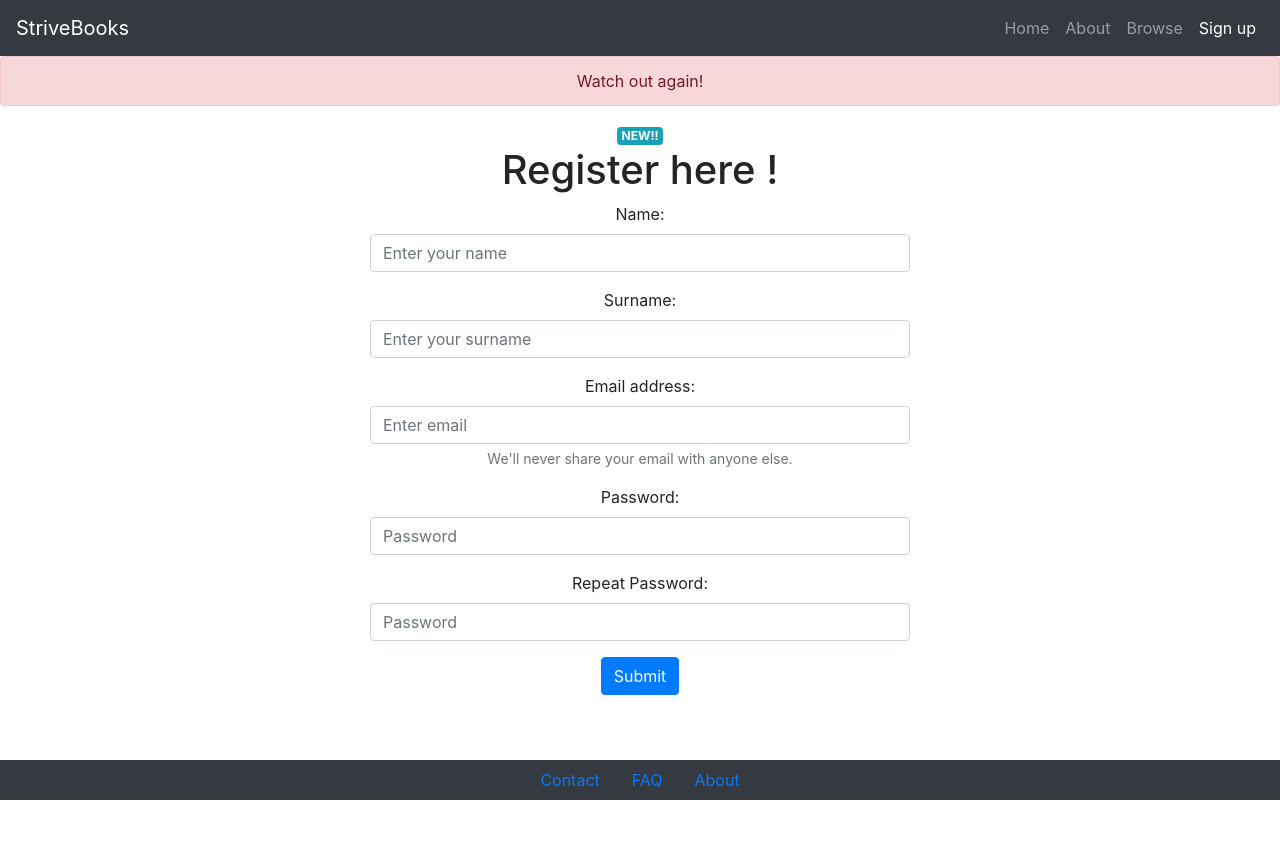
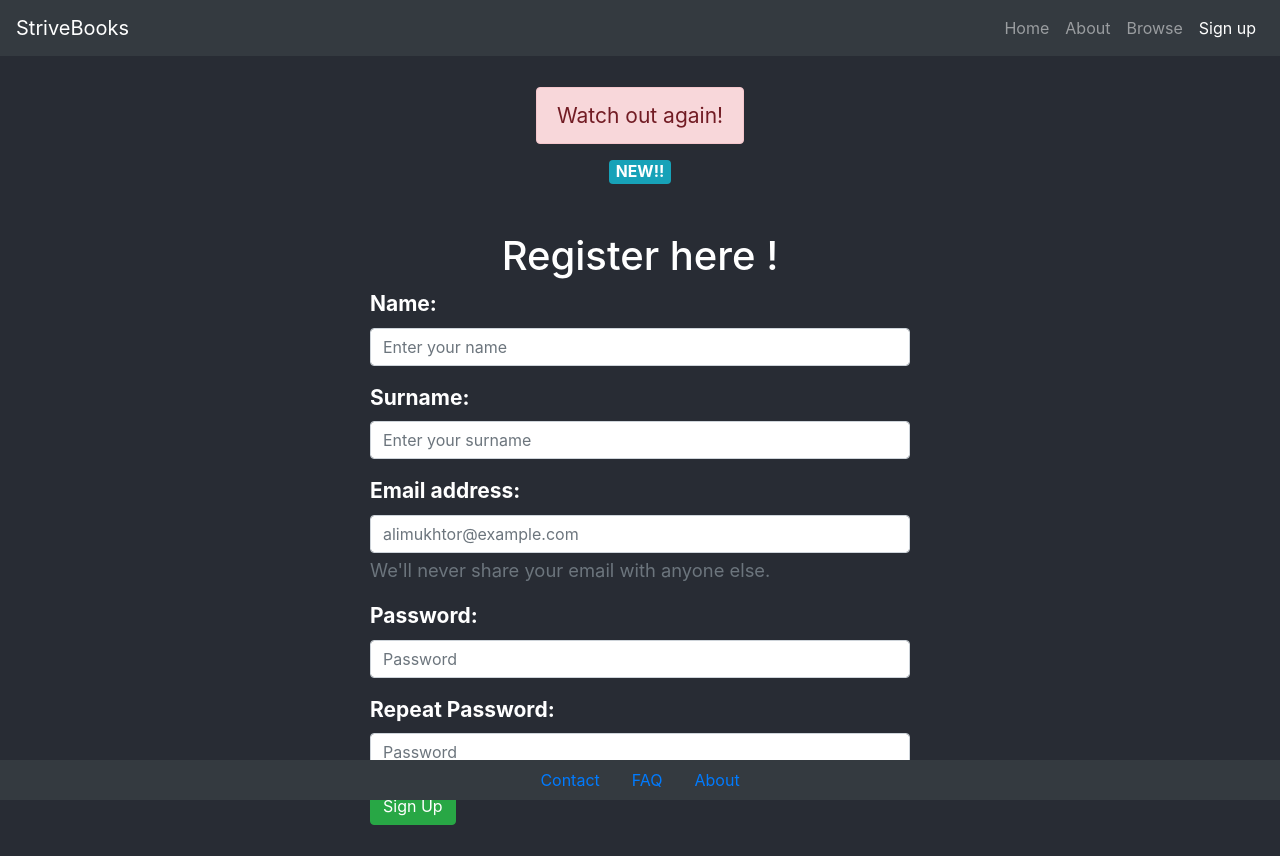
Before and after one commit to alimukhtor/M4-D7-ReactHooks, a React (Create React App) app in the folder react-hooks/: page /register in a window 1280 px wide. Before the commit the page ends 800 px from the top, so only its background shows below. Built offline with nearby package versions, Linux system fonts and the light colour scheme.

Commit message:
added some style

```diff
--- a/react-hooks/src/App.css
+++ b/react-hooks/src/App.css
@@ -12,7 +12,9 @@
   width: 100%;
   background-color: #343A40;
 }
-
+.ali{
+  background-color: #343A40;
+}
 
 .App-header {
   background-color: #282c34;
@@ -21,7 +23,7 @@
   flex-direction: column;
   align-items: center;
   justify-content: center;
-  font-size: calc(10px + 2vmin);
+  font-size: calc(5px + 2vmin);
   color: white;
 }
 
--- a/react-hooks/src/App.js
+++ b/react-hooks/src/App.js
@@ -13,9 +13,9 @@
 function App() {
   return (
     <BrowserRouter>
-      <div className="App">
-        <MyNavbar />
-        <WarningSign text="Watch out again!" />
+    <MyNavbar />
+      <div className="App-header">
+      <WarningSign text="Watch out again!" />
         <MyBadge  adge text="NEW!!" color="info" />
           <Routes>
             <Route path="/register" element={<Register />} />
--- a/react-hooks/src/components/Register.jsx
+++ b/react-hooks/src/components/Register.jsx
@@ -2,7 +2,11 @@
 import {Component} from 'react'
 class Register extends Component {
   state = {
-    inputForm: {
+    name: null,
+    surname: null,
+    email:null,
+    password: null,
+    inputError: {
       name: '',
       surname: '',
       email: '',
@@ -13,35 +17,35 @@
 render(){
   return(
       <Container>
-        <Row className="justify-content-center form-register">
+        <Row className="justify-content-center form-register mt-5">
           <Col xs={12} md={6}>
-            <h1>Register here !</h1>
+            <h1 className="text-center">Register here !</h1>
             <Form>
               <Form.Group>
-              <Form.Label>Name:</Form.Label>
-              <Form.Control type="text" pattern=".{2,}"   required title="2 characters minimum" placeholder="Enter your name"/>
+              <Form.Label className="font-weight-bold">Name:</Form.Label>
+              <Form.Control type="text" pattern=".{2,}"   required title="2 characters minimum" required placeholder="Enter your name"/>
               </Form.Group>
               <Form.Group>
-              <Form.Label>Surname:</Form.Label>
+              <Form.Label className="font-weight-bold">Surname:</Form.Label>
               <Form.Control type="text" pattern=".{3,}"   required title="3 characters minimum"  placeholder="Enter your surname"/>
               </Form.Group>
               <Form.Group>
-                <Form.Label>Email address:</Form.Label>
-                <Form.Control type="email"  required placeholder="Enter email"/>
+                <Form.Label className="font-weight-bold">Email address:</Form.Label>
+                <Form.Control type="email"  required placeholder="alimukhtor@example.com"/>
                 <Form.Text className="text-muted">
                   We'll never share your email with anyone else.
                 </Form.Text>
               </Form.Group>
               <Form.Group>
-                <Form.Label>Password:</Form.Label>
-                  <Form.Control type="password" pattern=".{8,}"  required placeholder="Password" />
+                <Form.Label className="font-weight-bold">Password:</Form.Label>
+                  <Form.Control type="password" pattern=".{8,}"  required title="8 characters minimum" placeholder="Password" />
               </Form.Group>
               <Form.Group>
-                <Form.Label>Repeat Password:</Form.Label>
+                <Form.Label className="font-weight-bold">Repeat Password:</Form.Label>
                 <Form.Control type="password" placeholder="Password" />
               </Form.Group>
-              <Button variant="primary" type="submit">
-                Submit
+              <Button variant="success" type="submit">
+                Sign Up
               </Button>
             </Form>
           </Col>
```
